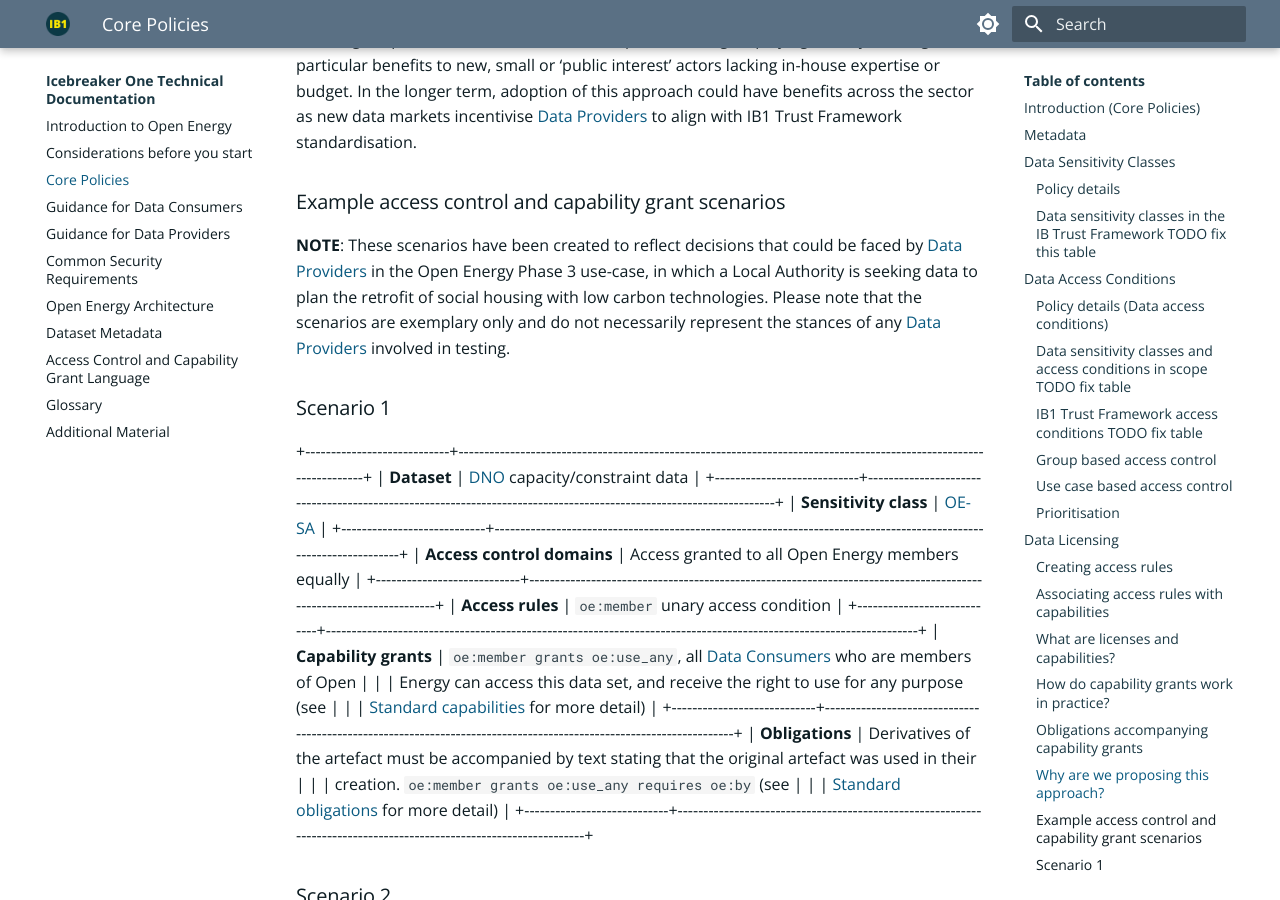
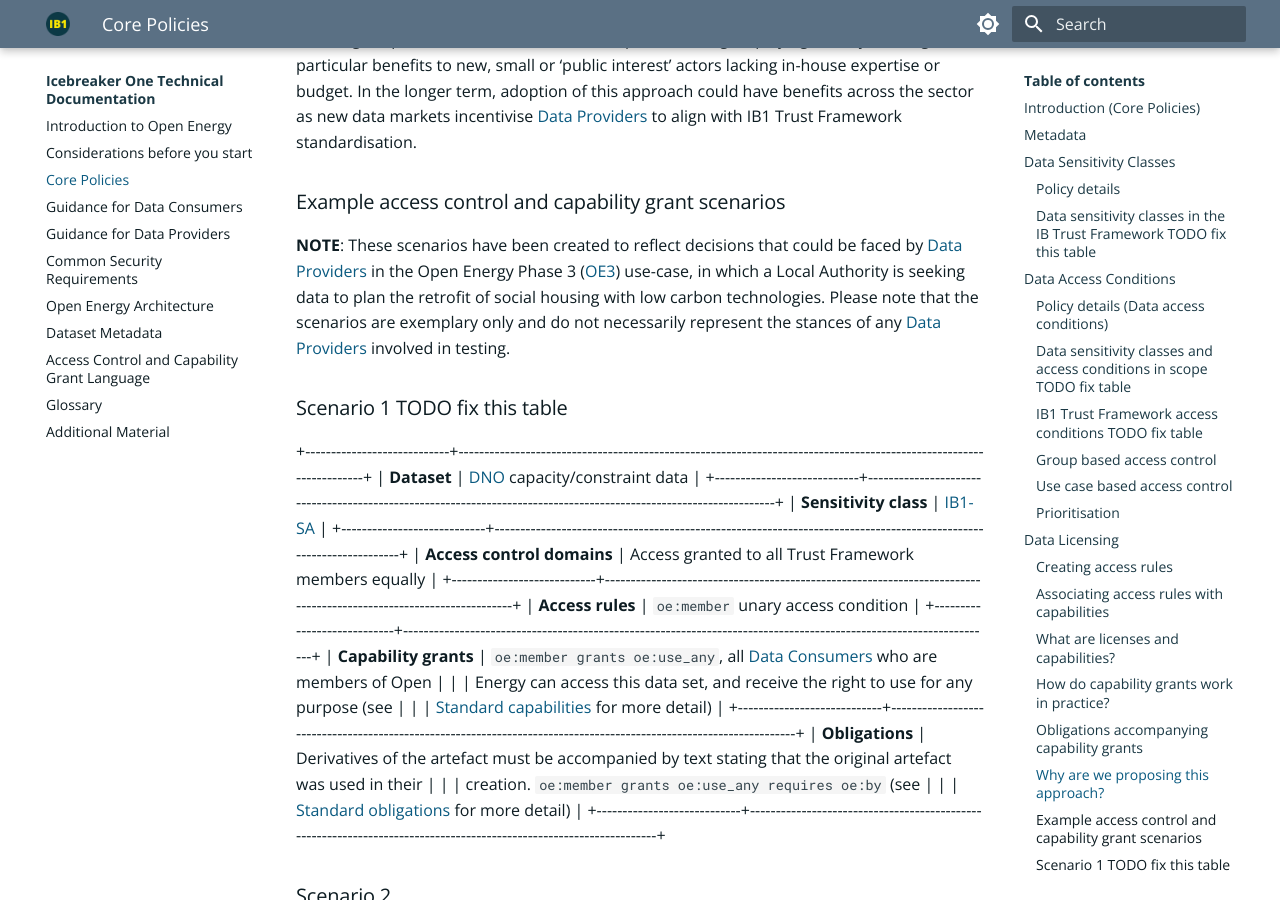
Before and after one commit to icebreakerone/ib1-technical-docs, an MkDocs documentation site: the page built from docs/ops_guidelines/common_policies.md, in a window 1280 px wide and 900 px high, scrolled down 10750 px. Built offline with MkDocs 1.6.1 and Material for MkDocs 9.7.7, drawn with Linux system fonts in a browser that asks for light colours; the version menu is left out.

Commit message:
docs/ops_guidelines/common_policies.md updated from https://stackedit.net/

```diff
--- a/docs/ops_guidelines/common_policies.md
+++ b/docs/ops_guidelines/common_policies.md
@@ -317,16 +317,16 @@
 
 ### Example access control and capability grant scenarios
 
-**NOTE**: These scenarios have been created to reflect decisions that could be faced by [Data Providers](../glossary.md#term-Data-Provider) in the Open Energy Phase 3 use-case, in which a Local Authority is seeking data to plan the retrofit of social housing with low carbon technologies. Please note that the scenarios are exemplary only and do not necessarily represent the stances of any [Data Providers](../glossary.md#term-Data-Provider) involved in testing.
+**NOTE**: These scenarios have been created to reflect decisions that could be faced by [Data Providers](../glossary.md#term-Data-Provider) in the Open Energy Phase 3 ([OE3](../glossary.md#term-Open-Energy-Phase-3)) use-case, in which a Local Authority is seeking data to plan the retrofit of social housing with low carbon technologies. Please note that the scenarios are exemplary only and do not necessarily represent the stances of any [Data Providers](../glossary.md#term-Data-Provider) involved in testing.
 
-### Scenario 1
+### Scenario 1 TODO fix this table
 
 +----------------------------+-------------------------------------------------------------------------------------------------------------------+
 | **Dataset**                | [DNO](../glossary.md#term-Distribution-Network-Operator) capacity/constraint data                                 |
 +----------------------------+-------------------------------------------------------------------------------------------------------------------+
-| **Sensitivity class**      | [OE-SA](../glossary.md#term-Data-sensitivity-class-shared-A)                                                      |
+| **Sensitivity class**      | [IB1-SA](../glossary.md#term-Data-sensitivity-class-shared-A)                                                      |
 +----------------------------+-------------------------------------------------------------------------------------------------------------------+
-| **Access control domains** | Access granted to all Open Energy members equally                                                                 |
+| **Access control domains** | Access granted to all Trust Framework members equally                                                                 |
 +----------------------------+-------------------------------------------------------------------------------------------------------------------+
 | **Access rules**           | `oe:member` unary access condition                                                                                |
 +----------------------------+-------------------------------------------------------------------------------------------------------------------+
```
Also changed, not shown: other parts of docs/ops_guidelines/common_policies.md (+2 -1 lines).
